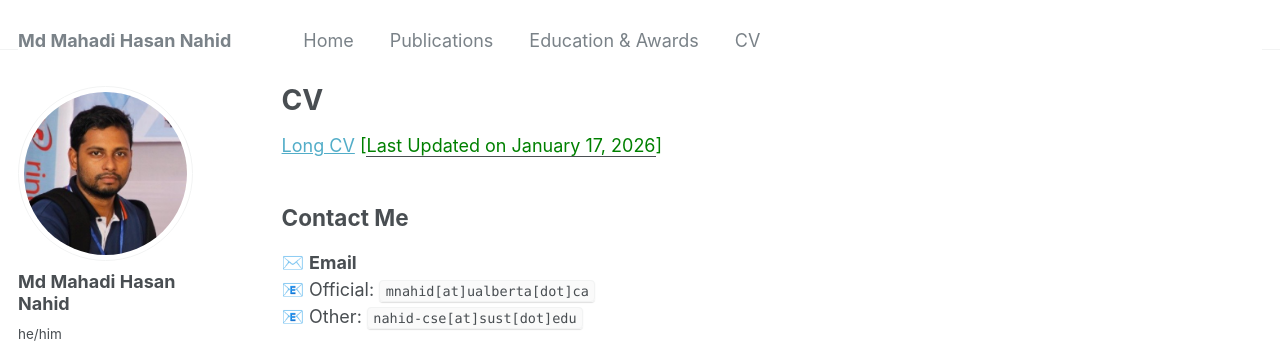
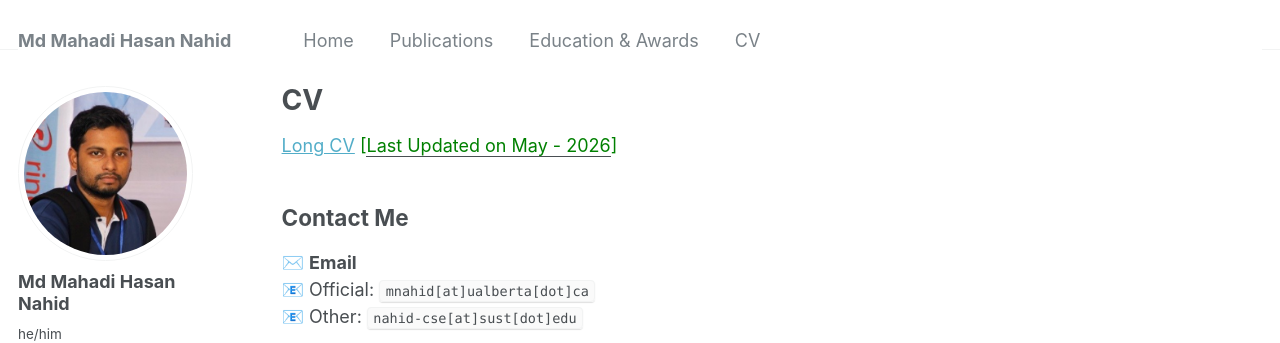
Before and after one commit to mahadi-nahid/mahadi-nahid.github.io, a Jekyll site: the page built from _pages/cv.md, in a window 1280 px wide and 1155 px high. Shown: the top 343 px of the window. Built offline with Jekyll 4.4.1, drawn with Linux system fonts in a browser that asks for light colours; some web fonts are replaced.

Commit message:
Update cv.md

```diff
--- a/_pages/cv.md
+++ b/_pages/cv.md
@@ -6,7 +6,7 @@ author_profile: true
 ---
 <p>
   <a href="https://mahadi-nahid.github.io/files/Mahadi_CV_May_2026.pdf" target="_blank" title="Long CV">Long CV</a>
-  <span style="color:green;">[<ins>Last Updated on January 17, 2026</ins>]</span>
+  <span style="color:green;">[<ins>Last Updated on May - 2026</ins>]</span>
 </p>
 
 ## Contact Me
```
